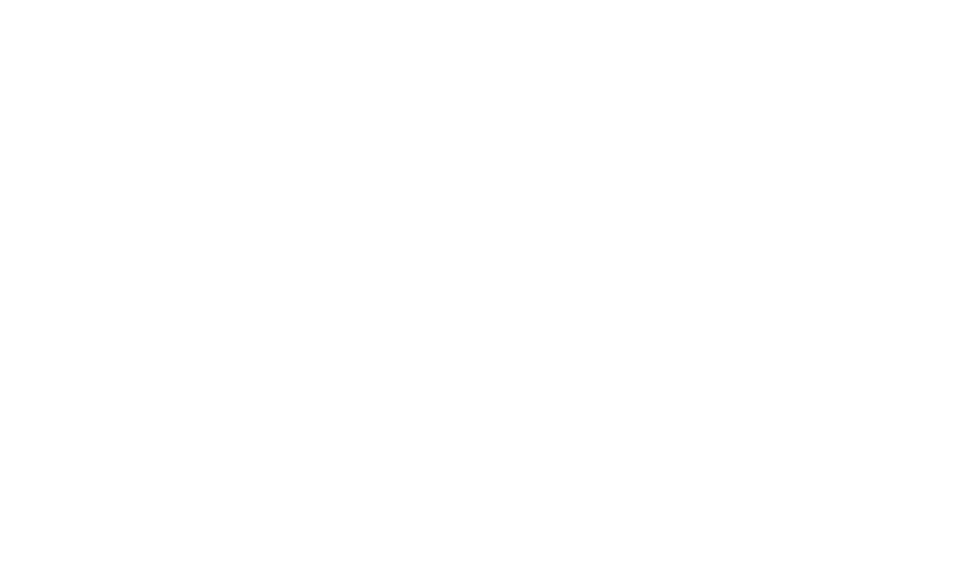
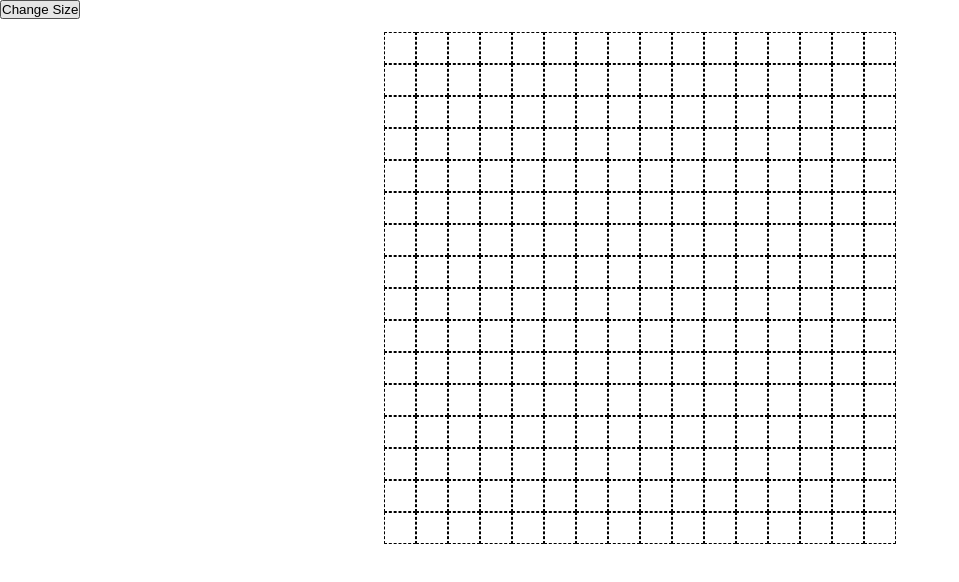
Before and after one commit to ckenn12/Etch-a-Sketch, a plain HTML site: page index.HTML in a window 1280 px wide. Shown: the whole page, without its empty margins (0-959 px from the left). Drawn offline with Linux system fonts and the light colour scheme.

Commit message:
Finish project

```diff
--- a/index.HTML
+++ b/index.HTML
@@ -5,9 +5,12 @@
     <meta name="viewport" content="width=device-width, initial-scale=1.0">
     <title>Document</title>
     <link rel="stylesheet" href="./style.css">
-    <script src="./script.js"></script>
+    <script src="./script.js" defer></script>
 </head>
 <body>
-
+    <div class="buttonHolder">
+        <button class="button">Change Size</button>
+    </div>
+    <div class="container"></div>
 </body>
 </html>
--- a/script.js
+++ b/script.js
@@ -0,0 +1,34 @@
+container = document.querySelector(".container");
+button = document.querySelector(".button");
+
+function createDivs(number = 16) {
+    for(let i = 0; i<number; i++) {
+        for(let j = 0; j<number; j++) {
+            const divGrid = document.createElement("div");
+            divGrid.classList.toggle("cells");
+            divGrid.style.width = (100/number)+"%";
+            container.appendChild(divGrid);
+        }
+    }
+}
+
+function deleteDivs() {
+    while(container.firstChild) {
+        container.removeChild(container.lastChild)
+    }
+}
+
+document.addEventListener("onload", createDivs());
+container.addEventListener("mouseover", (e) => {
+    if(e.target.classList != "container"){
+        e.target.classList.toggle("black");
+    }
+})
+button.addEventListener("click", () => {
+    let input = 101
+    while(input > 100) {
+        input = prompt("Sidelength (max 100):");
+    }
+    deleteDivs()
+    createDivs(input)
+})
--- a/style.css
+++ b/style.css
@@ -0,0 +1,31 @@
+* {
+    margin: 0px;
+    padding: 0px;
+}
+
+.cells {
+    box-sizing: border-box;
+    width: 6.25%;
+    aspect-ratio: 1/1;
+    border: 1px;
+    border-color: black;
+    border-radius: 1px;
+    border-style: dashed;
+}
+
+.black {
+    background-color: black;
+}
+
+.container {
+    display: flex;
+    align-items: center;
+    justify-content: center;
+    flex-wrap: wrap;
+    margin: 1% 30%;
+}
+
+.buttonHolder {
+    align-items: center;
+    justify-content: center;
+}
```
